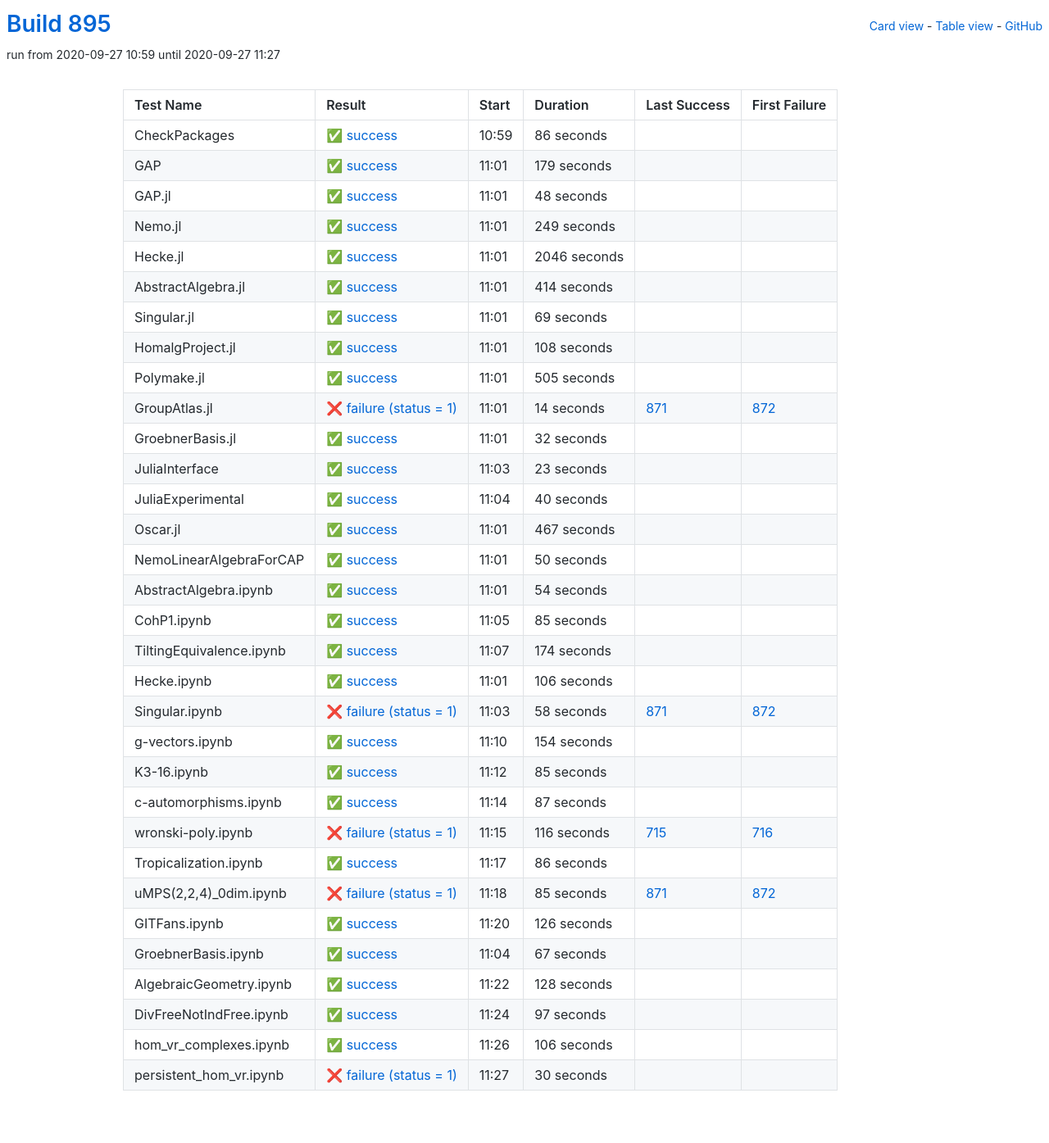
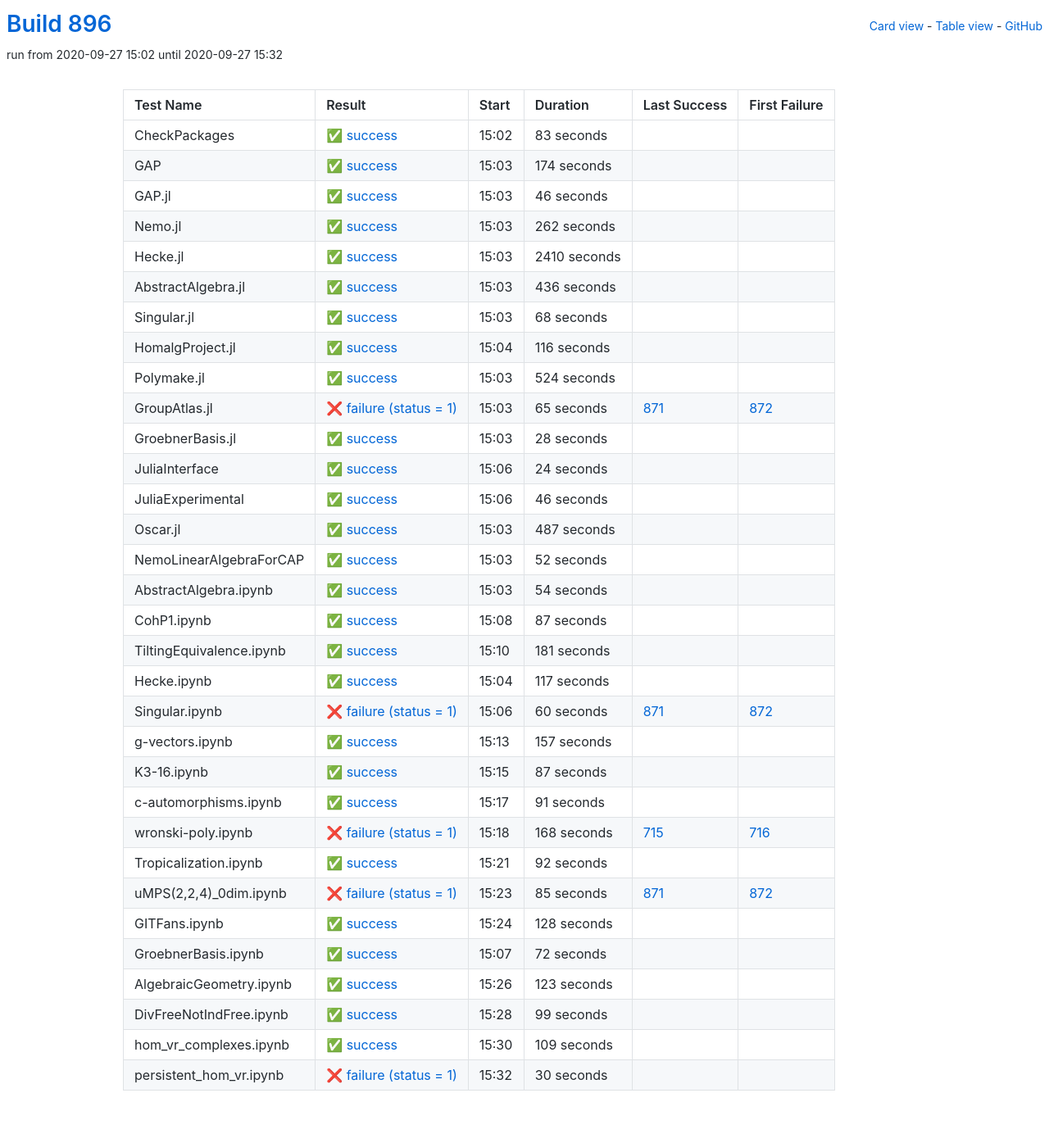
Before and after one commit to oscar-system/oscar-ci-status-stable, a Jekyll site: the page built from table.html, in a window 1280 px wide. Shown: the whole page at 82% size. Built offline with Jekyll 4.4.1, drawn with Linux system fonts in a browser that asks for light colours.

Commit message:
Build #896

```diff
--- a/_data/ci.yml
+++ b/_data/ci.yml
@@ -1,6 +1,6 @@
 ---
-build: 895
-build_url: https://oscarci.mathematik.uni-kl.de/job/oscar-stable/895/
+build: 896
+build_url: https://oscarci.mathematik.uni-kl.de/job/oscar-stable/896/
 job: oscar-stable
 organization: oscar-system
 repo: oscar-ci-status-stable
@@ -8,188 +8,188 @@ repourl: https://github.com/oscar-system/oscar-ci-status-stable
 tests:
 - name: CheckPackages
   id: checkpackages
-  log: https://oscarci.mathematik.uni-kl.de/job/oscar-stable/895/artifact/logs/build-895/CheckPackages.log
-  start: 2020-09-27 10:59
+  log: https://oscarci.mathematik.uni-kl.de/job/oscar-stable/896/artifact/logs/build-896/CheckPackages.log
+  start: 2020-09-27 15:02
   success: true
   exitcode: 0
   status: success
-  duration: 86
+  duration: 83
   last_success: false
   last_success_url:
   first_failure: false
   first_failure_url:
 - name: GAP
   id: gap
-  log: https://oscarci.mathematik.uni-kl.de/job/oscar-stable/895/artifact/logs/build-895/GAP.log
-  start: 2020-09-27 11:01
+  log: https://oscarci.mathematik.uni-kl.de/job/oscar-stable/896/artifact/logs/build-896/GAP.log
+  start: 2020-09-27 15:03
   success: true
   exitcode: 0
   status: success
-  duration: 179
+  duration: 174
   last_success: false
   last_success_url:
   first_failure: false
   first_failure_url:
 - name: GAP.jl
   id: gap-jl
-  log: https://oscarci.mathematik.uni-kl.de/job/oscar-stable/895/artifact/logs/build-895/GAP.jl.log
-  start: 2020-09-27 11:01
+  log: https://oscarci.mathematik.uni-kl.de/job/oscar-stable/896/artifact/logs/build-896/GAP.jl.log
+  start: 2020-09-27 15:03
   success: true
   exitcode: 0
   status: success
-  duration: 48
+  duration: 46
   last_success: false
   last_success_url:
   first_failure: false
   first_failure_url:
 - name: Nemo.jl
   id: nemo-jl
-  log: https://oscarci.mathematik.uni-kl.de/job/oscar-stable/895/artifact/logs/build-895/Nemo.jl.log
-  start: 2020-09-27 11:01
+  log: https://oscarci.mathematik.uni-kl.de/job/oscar-stable/896/artifact/logs/build-896/Nemo.jl.log
+  start: 2020-09-27 15:03
   success: true
   exitcode: 0
   status: success
-  duration: 249
+  duration: 262
   last_success: false
   last_success_url:
   first_failure: false
   first_failure_url:
 - name: Hecke.jl
   id: hecke-jl
-  log: https://oscarci.mathematik.uni-kl.de/job/oscar-stable/895/artifact/logs/build-895/Hecke.jl.log
-  start: 2020-09-27 11:01
+  log: https://oscarci.mathematik.uni-kl.de/job/oscar-stable/896/artifact/logs/build-896/Hecke.jl.log
+  start: 2020-09-27 15:03
   success: true
   exitcode: 0
   status: success
-  duration: 2046
+  duration: 2410
   last_success: false
   last_success_url:
   first_failure: false
   first_failure_url:
 - name: AbstractAlgebra.jl
   id: abstractalgebra-jl
-  log: https://oscarci.mathematik.uni-kl.de/job/oscar-stable/895/artifact/logs/build-895/AbstractAlgebra.jl.log
-  start: 2020-09-27 11:01
+  log: https://oscarci.mathematik.uni-kl.de/job/oscar-stable/896/artifact/logs/build-896/AbstractAlgebra.jl.log
+  start: 2020-09-27 15:03
   success: true
   exitcode: 0
   status: success
-  duration: 414
+  duration: 436
   last_success: false
   last_success_url:
   first_failure: false
   first_failure_url:
 - name: Singular.jl
   id: singular-jl
-  log: https://oscarci.mathematik.uni-kl.de/job/oscar-stable/895/artifact/logs/build-895/Singular.jl.log
-  start: 2020-09-27 11:01
+  log: https://oscarci.mathematik.uni-kl.de/job/oscar-stable/896/artifact/logs/build-896/Singular.jl.log
+  start: 2020-09-27 15:03
   success: true
   exitcode: 0
   status: success
-  duration: 69
+  duration: 68
   last_success: false
   last_success_url:
   first_failure: false
   first_failure_url:
 - name: HomalgProject.jl
   id: homalgproject-jl
-  log: https://oscarci.mathematik.uni-kl.de/job/oscar-stable/895/artifact/logs/build-895/HomalgProject.jl.log
-  start: 2020-09-27 11:01
+  log: https://oscarci.mathematik.uni-kl.de/job/oscar-stable/896/artifact/logs/build-896/HomalgProject.jl.log
+  start: 2020-09-27 15:04
   success: true
   exitcode: 0
   status: success
-  duration: 108
+  duration: 116
   last_success: false
   last_success_url:
   first_failure: false
   first_failure_url:
 - name: Polymake.jl
   id: polymake-jl
-  log: https://oscarci.mathematik.uni-kl.de/job/oscar-stable/895/artifact/logs/build-895/Polymake.jl.log
-  start: 2020-09-27 11:01
+  log: https://oscarci.mathematik.uni-kl.de/job/oscar-stable/896/artifact/logs/build-896/Polymake.jl.log
+  start: 2020-09-27 15:03
   success: true
   exitcode: 0
   status: success
-  duration: 505
+  duration: 524
   last_success: false
   last_success_url:
   first_failure: false
   first_failure_url:
 - name: GroupAtlas.jl
   id: groupatlas-jl
-  log: https://oscarci.mathematik.uni-kl.de/job/oscar-stable/895/artifact/logs/build-895/GroupAtlas.jl.log
-  start: 2020-09-27 11:01
+  log: https://oscarci.mathematik.uni-kl.de/job/oscar-stable/896/artifact/logs/build-896/GroupAtlas.jl.log
+  start: 2020-09-27 15:03
   success: false
   exitcode: 1
   status: failure
-  duration: 14
+  duration: 65
   last_success: 871
   last_success_url: https://oscarci.mathematik.uni-kl.de/job/oscar-stable/871/
   first_failure: 872
   first_failure_url: https://oscarci.mathematik.uni-kl.de/job/oscar-stable/872/
 - name: GroebnerBasis.jl
   id: groebnerbasis-jl
-  log: https://oscarci.mathematik.uni-kl.de/job/oscar-stable/895/artifact/logs/build-895/GroebnerBasis.jl.log
-  start: 2020-09-27 11:01
+  log: https://oscarci.mathematik.uni-kl.de/job/oscar-stable/896/artifact/logs/build-896/GroebnerBasis.jl.log
+  start: 2020-09-27 15:03
   success: true
   exitcode: 0
   status: success
-  duration: 32
+  duration: 28
   last_success: false
   last_success_url:
   first_failure: false
   first_failure_url:
 - name: JuliaInterface
   id: juliainterface
-  log: https://oscarci.mathematik.uni-kl.de/job/oscar-stable/895/artifact/logs/build-895/JuliaInterface.log
-  start: 2020-09-27 11:03
+  log: https://oscarci.mathematik.uni-kl.de/job/oscar-stable/896/artifact/logs/build-896/JuliaInterface.log
+  start: 2020-09-27 15:06
   success: true
   exitcode: 0
   status: success
-  duration: 23
+  duration: 24
   last_success: false
   last_success_url:
   first_failure: false
   first_failure_url:
 - name: JuliaExperimental
   id: juliaexperimental
-  log: https://oscarci.mathematik.uni-kl.de/job/oscar-stable/895/artifact/logs/build-895/JuliaExperimental.log
-  start: 2020-09-27 11:04
+  log: https://oscarci.mathematik.uni-kl.de/job/oscar-stable/896/artifact/logs/build-896/JuliaExperimental.log
+  start: 2020-09-27 15:06
   success: true
   exitcode: 0
   status: success
-  duration: 40
+  duration: 46
   last_success: false
   last_success_url:
   first_failure: false
   first_failure_url:
 - name: Oscar.jl
   id: oscar-jl
-  log: https://oscarci.mathematik.uni-kl.de/job/oscar-stable/895/artifact/logs/build-895/Oscar.jl.log
-  start: 2020-09-27 11:01
+  log: https://oscarci.mathematik.uni-kl.de/job/oscar-stable/896/artifact/logs/build-896/Oscar.jl.log
+  start: 2020-09-27 15:03
   success: true
   exitcode: 0
   status: success
-  duration: 467
+  duration: 487
   last_success: false
   last_success_url:
   first_failure: false
   first_failure_url:
 - name: NemoLinearAlgebraForCAP
   id: nemolinearalgebraforcap
-  log: https://oscarci.mathematik.uni-kl.de/job/oscar-stable/895/artifact/logs/build-895/NemoLinearAlgebraForCAP.log
-  start: 2020-09-27 11:01
+  log: https://oscarci.mathematik.uni-kl.de/job/oscar-stable/896/artifact/logs/build-896/NemoLinearAlgebraForCAP.log
+  start: 2020-09-27 15:03
   success: true
   exitcode: 0
   status: success
-  duration: 50
+  duration: 52
   last_success: false
   last_success_url:
   first_failure: false
   first_failure_url:
 - name: AbstractAlgebra.ipynb
   id: abstractalgebra-ipynb
-  log: https://oscarci.mathematik.uni-kl.de/job/oscar-stable/895/artifact/logs/build-895/AbstractAlgebra.ipynb.log
-  start: 2020-09-27 11:01
+  log: https://oscarci.mathematik.uni-kl.de/job/oscar-stable/896/artifact/logs/build-896/AbstractAlgebra.ipynb.log
+  start: 2020-09-27 15:03
   success: true
   exitcode: 0
   status: success
@@ -200,80 +200,8 @@ tests:
   first_failure_url:
 - name: CohP1.ipynb
   id: cohp1-ipynb
-  log: https://oscarci.mathematik.uni-kl.de/job/oscar-stable/895/artifact/logs/build-895/CohP1.ipynb.log
-  start: 2020-09-27 11:05
-  success: true
-  exitcode: 0
-  status: success
-  duration: 85
-  last_success: false
-  last_success_url:
-  first_failure: false
-  first_failure_url:
-- name: TiltingEquivalence.ipynb
-  id: tiltingequivalence-ipynb
-  log: https://oscarci.mathematik.uni-kl.de/job/oscar-stable/895/artifact/logs/build-895/TiltingEquivalence.ipynb.log
-  start: 2020-09-27 11:07
-  success: true
-  exitcode: 0
-  status: success
-  duration: 174
-  last_success: false
-  last_success_url:
-  first_failure: false
-  first_failure_url:
-- name: Hecke.ipynb
-  id: hecke-ipynb
-  log: https://oscarci.mathematik.uni-kl.de/job/oscar-stable/895/artifact/logs/build-895/Hecke.ipynb.log
-  start: 2020-09-27 11:01
-  success: true
-  exitcode: 0
-  status: success
-  duration: 106
-  last_success: false
-  last_success_url:
-  first_failure: false
-  first_failure_url:
-- name: Singular.ipynb
-  id: singular-ipynb
-  log: https://oscarci.mathematik.uni-kl.de/job/oscar-stable/895/artifact/logs/build-895/Singular.ipynb.log
-  start: 2020-09-27 11:03
-  success: false
-  exitcode: 1
-  status: failure
-  duration: 58
-  last_success: 871
-  last_success_url: https://oscarci.mathematik.uni-kl.de/job/oscar-stable/871/
-  first_failure: 872
-  first_failure_url: https://oscarci.mathematik.uni-kl.de/job/oscar-stable/872/
-- name: g-vectors.ipynb
-  id: g-vectors-ipynb
-  log: https://oscarci.mathematik.uni-kl.de/job/oscar-stable/895/artifact/logs/build-895/g-vectors.ipynb.log
-  start: 2020-09-27 11:10
-  success: true
-  exitcode: 0
-  status: success
-  duration: 154
-  last_success: false
-  last_success_url:
-  first_failure: false
-  first_failure_url:
-- name: K3-16.ipynb
-  id: k3-16-ipynb
-  log: https://oscarci.mathematik.uni-kl.de/job/oscar-stable/895/artifact/logs/build-895/K3-16.ipynb.log
-  start: 2020-09-27 11:12
-  success: true
-  exitcode: 0
-  status: success
-  duration: 85
-  last_success: false
-  last_success_url:
-  first_failure: false
-  first_failure_url:
-- name: c-automorphisms.ipynb
-  id: c-automorphisms-ipynb
-  log: https://oscarci.mathematik.uni-kl.de/job/oscar-stable/895/artifact/logs/build-895/c-automorphisms.ipynb.log
-  start: 2020-09-27 11:14
+  log: https://oscarci.mathematik.uni-kl.de/job/oscar-stable/896/artifact/logs/build-896/CohP1.ipynb.log
+  start: 2020-09-27 15:08
   success: true
   exitcode: 0
   status: success
@@ -282,34 +210,106 @@ tests:
   last_success_url:
   first_failure: false
   first_failure_url:
-- name: wronski-poly.ipynb
-  id: wronski-poly-ipynb
-  log: https://oscarci.mathematik.uni-kl.de/job/oscar-stable/895/artifact/logs/build-895/wronski-poly.ipynb.log
-  start: 2020-09-27 11:15
+- name: TiltingEquivalence.ipynb
+  id: tiltingequivalence-ipynb
+  log: https://oscarci.mathematik.uni-kl.de/job/oscar-stable/896/artifact/logs/build-896/TiltingEquivalence.ipynb.log
+  start: 2020-09-27 15:10
+  success: true
+  exitcode: 0
+  status: success
+  duration: 181
+  last_success: false
+  last_success_url:
+  first_failure: false
+  first_failure_url:
+- name: Hecke.ipynb
+  id: hecke-ipynb
+  log: https://oscarci.mathematik.uni-kl.de/job/oscar-stable/896/artifact/logs/build-896/Hecke.ipynb.log
+  start: 2020-09-27 15:04
+  success: true
+  exitcode: 0
+  status: success
+  duration: 117
+  last_success: false
+  last_success_url:
+  first_failure: false
+  first_failure_url:
+- name: Singular.ipynb
+  id: singular-ipynb
+  log: https://oscarci.mathematik.uni-kl.de/job/oscar-stable/896/artifact/logs/build-896/Singular.ipynb.log
+  start: 2020-09-27 15:06
   success: false
   exitcode: 1
   status: failure
-  duration: 116
+  duration: 60
+  last_success: 871
+  last_success_url: https://oscarci.mathematik.uni-kl.de/job/oscar-stable/871/
+  first_failure: 872
+  first_failure_url: https://oscarci.mathematik.uni-kl.de/job/oscar-stable/872/
+- name: g-vectors.ipynb
+  id: g-vectors-ipynb
+  log: https://oscarci.mathematik.uni-kl.de/job/oscar-stable/896/artifact/logs/build-896/g-vectors.ipynb.log
+  start: 2020-09-27 15:13
+  success: true
+  exitcode: 0
+  status: success
+  duration: 157
+  last_success: false
+  last_success_url:
+  first_failure: false
+  first_failure_url:
+- name: K3-16.ipynb
+  id: k3-16-ipynb
+  log: https://oscarci.mathematik.uni-kl.de/job/oscar-stable/896/artifact/logs/build-896/K3-16.ipynb.log
+  start: 2020-09-27 15:15
+  success: true
+  exitcode: 0
+  status: success
+  duration: 87
+  last_success: false
+  last_success_url:
+  first_failure: false
+  first_failure_url:
+- name: c-automorphisms.ipynb
+  id: c-automorphisms-ipynb
+  log: https://oscarci.mathematik.uni-kl.de/job/oscar-stable/896/artifact/logs/build-896/c-automorphisms.ipynb.log
+  start: 2020-09-27 15:17
+  success: true
+  exitcode: 0
+  status: success
+  duration: 91
+  last_success: false
+  last_success_url:
+  first_failure: false
+  first_failure_url:
+- name: wronski-poly.ipynb
+  id: wronski-poly-ipynb
+  log: https://oscarci.mathematik.uni-kl.de/job/oscar-stable/896/artifact/logs/build-896/wronski-poly.ipynb.log
+  start: 2020-09-27 15:18
+  success: false
+  exitcode: 1
+  status: failure
+  duration: 168
   last_success: 715
   last_success_url: https://oscarci.mathematik.uni-kl.de/job/oscar-stable/715/
   first_failure: 716
   first_failure_url: https://oscarci.mathematik.uni-kl.de/job/oscar-stable/716/
 - name: Tropicalization.ipynb
   id: tropicalization-ipynb
-  log: https://oscarci.mathematik.uni-kl.de/job/oscar-stable/895/artifact/logs/build-895/Tropicalization.ipynb.log
-  start: 2020-09-27 11:17
+  log: https://oscarci.mathematik.uni-kl.de/job/oscar-stable/896/artifact/logs/build-896/Tropicalization.ipynb.log
+  start: 2020-09-27 15:21
   success: true
   exitcode: 0
   status: success
-  duration: 86
+  duration: 92
   last_success: false
   last_success_url:
   first_failure: false
   first_failure_url:
 - name: uMPS(2,2,4)_0dim.ipynb
   id: umps-2-2-4-0dim-ipynb
-  log: https://oscarci.mathematik.uni-kl.de/job/oscar-stable/895/artifact/logs/build-895/uMPS-2-2-4-_0dim.ipynb.log
-  start: 2020-09-27 11:18
+  log: https://oscarci.mathematik.uni-kl.de/job/oscar-stable/896/artifact/logs/build-896/uMPS-2-2-4-_0dim.ipynb.log
+  start: 2020-09-27 15:23
   success: false
   exitcode: 1
   status: failure
@@ -320,32 +320,8 @@ tests:
   first_failure_url: https://oscarci.mathematik.uni-kl.de/job/oscar-stable/872/
 - name: GITFans.ipynb
   id: gitfans-ipynb
-  log: https://oscarci.mathematik.uni-kl.de/job/oscar-stable/895/artifact/logs/build-895/GITFans.ipynb.log
-  start: 2020-09-27 11:20
-  success: true
-  exitcode: 0
-  status: success
-  duration: 126
-  last_success: false
-  last_success_url:
-  first_failure: false
-  first_failure_url:
-- name: GroebnerBasis.ipynb
-  id: groebnerbasis-ipynb
-  log: https://oscarci.mathematik.uni-kl.de/job/oscar-stable/895/artifact/logs/build-895/GroebnerBasis.ipynb.log
-  start: 2020-09-27 11:04
-  success: true
-  exitcode: 0
-  status: success
-  duration: 67
-  last_success: false
-  last_success_url:
-  first_failure: false
-  first_failure_url:
-- name: AlgebraicGeometry.ipynb
-  id: algebraicgeometry-ipynb
-  log: https://oscarci.mathematik.uni-kl.de/job/oscar-stable/895/artifact/logs/build-895/AlgebraicGeometry.ipynb.log
-  start: 2020-09-27 11:22
+  log: https://oscarci.mathematik.uni-kl.de/job/oscar-stable/896/artifact/logs/build-896/GITFans.ipynb.log
+  start: 2020-09-27 15:24
   success: true
   exitcode: 0
   status: success
@@ -354,34 +330,58 @@ tests:
   last_success_url:
   first_failure: false
   first_failure_url:
-- name: DivFreeNotIndFree.ipynb
-  id: divfreenotindfree-ipynb
-  log: https://oscarci.mathematik.uni-kl.de/job/oscar-stable/895/artifact/logs/build-895/DivFreeNotIndFree.ipynb.log
-  start: 2020-09-27 11:24
+- name: GroebnerBasis.ipynb
+  id: groebnerbasis-ipynb
+  log: https://oscarci.mathematik.uni-kl.de/job/oscar-stable/896/artifact/logs/build-896/GroebnerBasis.ipynb.log
+  start: 2020-09-27 15:07
   success: true
   exitcode: 0
   status: success
-  duration: 97
+  duration: 72
+  last_success: false
+  last_success_url:
+  first_failure: false
+  first_failure_url:
+- name: AlgebraicGeometry.ipynb
+  id: algebraicgeometry-ipynb
+  log: https://oscarci.mathematik.uni-kl.de/job/oscar-stable/896/artifact/logs/build-896/AlgebraicGeometry.ipynb.log
+  start: 2020-09-27 15:26
+  success: true
+  exitcode: 0
+  status: success
+  duration: 123
+  last_success: false
+  last_success_url:
+  first_failure: false
+  first_failure_url:
+- name: DivFreeNotIndFree.ipynb
+  id: divfreenotindfree-ipynb
+  log: https://oscarci.mathematik.uni-kl.de/job/oscar-stable/896/artifact/logs/build-896/DivFreeNotIndFree.ipynb.log
+  start: 2020-09-27 15:28
+  success: true
+  exitcode: 0
+  status: success
+  duration: 99
   last_success: false
   last_success_url:
   first_failure: false
   first_failure_url:
 - name: hom_vr_complexes.ipynb
   id: hom-vr-complexes-ipynb
-  log: https://oscarci.mathematik.uni-kl.de/job/oscar-stable/895/artifact/logs/build-895/hom_vr_complexes.ipynb.log
-  start: 2020-09-27 11:26
+  log: https://oscarci.mathematik.uni-kl.de/job/oscar-stable/896/artifact/logs/build-896/hom_vr_complexes.ipynb.log
+  start: 2020-09-27 15:30
   success: true
   exitcode: 0
   status: success
-  duration: 106
+  duration: 109
   last_success: false
   last_success_url:
   first_failure: false
   first_failure_url:
 - name: persistent_hom_vr.ipynb
   id: persistent-hom-vr-ipynb
-  log: https://oscarci.mathematik.uni-kl.de/job/oscar-stable/895/artifact/logs/build-895/persistent_hom_vr.ipynb.log
-  start: 2020-09-27 11:27
+  log: https://oscarci.mathematik.uni-kl.de/job/oscar-stable/896/artifact/logs/build-896/persistent_hom_vr.ipynb.log
+  start: 2020-09-27 15:32
   success: false
   exitcode: 1
   status: failure
```
Also changed, not shown: README.md.
